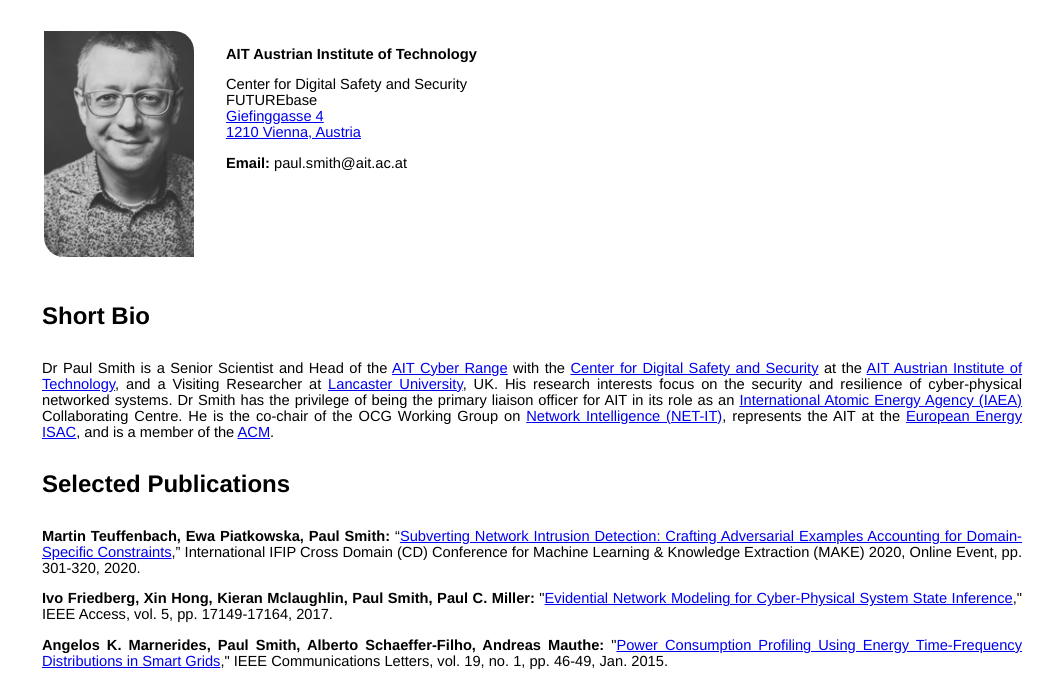
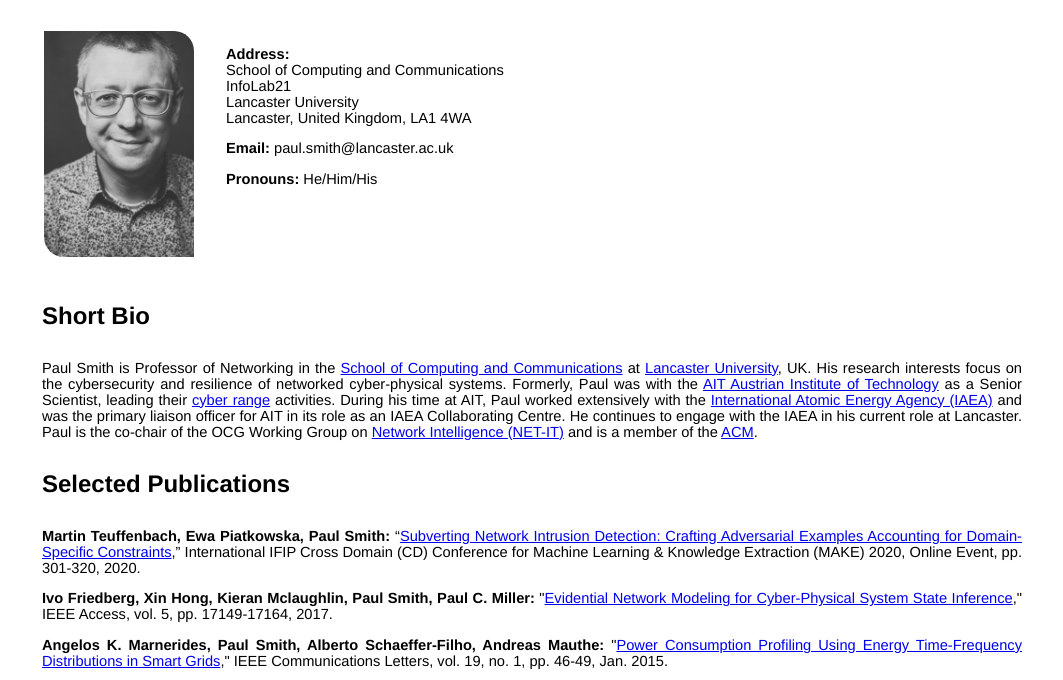
Before and after one commit to psmth/psmith.github.io, a plain HTML site: page index.html in a window 1280 px wide. Shown: the part 117-797 px from the top of the page, without its empty margins (108-1171 px from the left). Drawn offline with Linux system fonts and the light colour scheme.

Commit message:
Updated with new coordinates

```diff
--- a/index.html
+++ b/index.html
@@ -6,11 +6,11 @@
 
 	<meta charset="utf-8" />
 	<meta name="description" content="Paul Smith's Home Page">
-	<meta name="keywords" content="Paul, Smith, Austria, AIT, Security, Resilience">
+	<meta name="keywords" content="Paul, Smith, Lancaster, University, Security, Resilience">
 	<meta name="author" content="SmithP" >
 	<meta name="viewport" content="width=device-width, initial-scale=1.0">
 
-	<title>Paul Smith | AIT Austrian Institute of Technology</title>
+	<title>Paul Smith | Lancaster University</title>
 </head>
 
 <!-- Page Main Body -->
@@ -31,18 +31,19 @@
 <table cellpadding="10">
 	<tr>
 		<td valign="top"><img src="images/paul-smith.jpg" width="150" height="226" alt="A Picture of Paul Smith" longdesc="It was a long winter"></td>
-		<td valign="top"><p><b>AIT Austrian Institute of Technology</b></p>
-			<p>Center for Digital Safety and Security<br>
-			FUTUREbase<br>
-			<a href="https://www.openstreetmap.org/#map=18/48.26908/16.42581" target="_blank">Giefinggasse 4<br>
-			1210 Vienna, Austria</a><br></p>
-			<p><b>Email:</b> paul.smith@ait.ac.at<br></p>
+		<td valign="top"><p><b>Address:</b><br>
+			School of Computing and Communications<br>
+			InfoLab21<br>
+			Lancaster University<br>
+			Lancaster, United Kingdom, LA1 4WA<br></p>
+			<p><b>Email:</b> paul.smith@lancaster.ac.uk<br></p>
+			<p><b>Pronouns:</b> He/Him/His</p>
 		</td>
 	</tr>
 </table>
 
 <h2>Short Bio</h2>
-<p>Dr Paul Smith is a Senior Scientist and Head of the <a href="https://cyberrange.at/" target="_blank">AIT Cyber Range</a> with the <a href="https://www.ait.ac.at/en/about-the-ait/center/center-for-digital-safety-security/" target="_blank">Center for Digital Safety and Security</a> at the <a href="https://www.ait.ac.at/" target="_blank">AIT Austrian Institute of Technology</a>, and a Visiting Researcher at <a href="http://www.lancaster.ac.uk/" target="_blank">Lancaster University</a>, UK. His research interests focus on the security and resilience of cyber-physical networked systems. Dr Smith has the privilege of being the primary liaison officer for AIT in its role as an <a href="https://www.iaea.org/">International Atomic Energy Agency (IAEA)</a> Collaborating Centre. He is the co-chair of the OCG Working Group on <a href="https://net-it.tk.jku.at/" target="_blank">Network Intelligence (NET-IT)</a>, represents the AIT at the <a href="https://www.ee-isac.eu/" target="_blank">European Energy ISAC</a>, and is a member of the <a href="https://www.acm.org/">ACM</a>.</p>
+<p>Paul Smith is Professor of Networking in the <a href="https://www.lancaster.ac.uk/scc/" target="_blank">School of Computing and Communications</a> at <a href="http://www.lancaster.ac.uk/" target="_blank">Lancaster University</a>, UK. His research interests focus on the cybersecurity and resilience of networked cyber-physical systems. Formerly, Paul was with the <a href="https://www.ait.ac.at/" target="_blank">AIT Austrian Institute of Technology</a> as a Senior Scientist, leading their <a href="https://cyberrange.at/" target="_blank">cyber range</a> activities. During his time at AIT, Paul worked extensively with the <a href="https://www.iaea.org/">International Atomic Energy Agency (IAEA)</a> and was the primary liaison officer for AIT in its role as an IAEA Collaborating Centre. He continues to engage with the IAEA in his current role at Lancaster. Paul is the co-chair of the OCG Working Group on <a href="https://net-it.tk.jku.at/" target="_blank">Network Intelligence (NET-IT)</a> and is a member of the <a href="https://www.acm.org/">ACM</a>.</p>
 
 <h2>Selected Publications</h2>
 <p><b>Martin Teuffenbach, Ewa Piatkowska, Paul Smith:</b> “<a href="https://doi.org/10.1007/978-3-030-57321-8_17" target="_blank">Subverting Network Intrusion Detection: Crafting Adversarial Examples Accounting for Domain-Specific Constraints</a>,” International IFIP Cross Domain (CD) Conference for Machine Learning & Knowledge Extraction (MAKE) 2020, Online Event, pp. 301-320, 2020.</p>
@@ -59,8 +60,7 @@
 <ul>
 <li><a class="active" href="./index.html">Home</a></li>
 <li><a href="./publications.html">Publications</a></li>
-<!--<li><a href="./research.html">Research</a></li>-->
 </ul>
-<p>Last modified: 2023-01-02 | Contact: Paul.Smith@ait.ac.at</p>
+<p>Last modified: 2023-07-16 | Contact: paul.smith@lancaster.ac.uk</p>
 </footer>
 </html>
```
Also changed, not shown: publications.html (+2 -3 lines).
